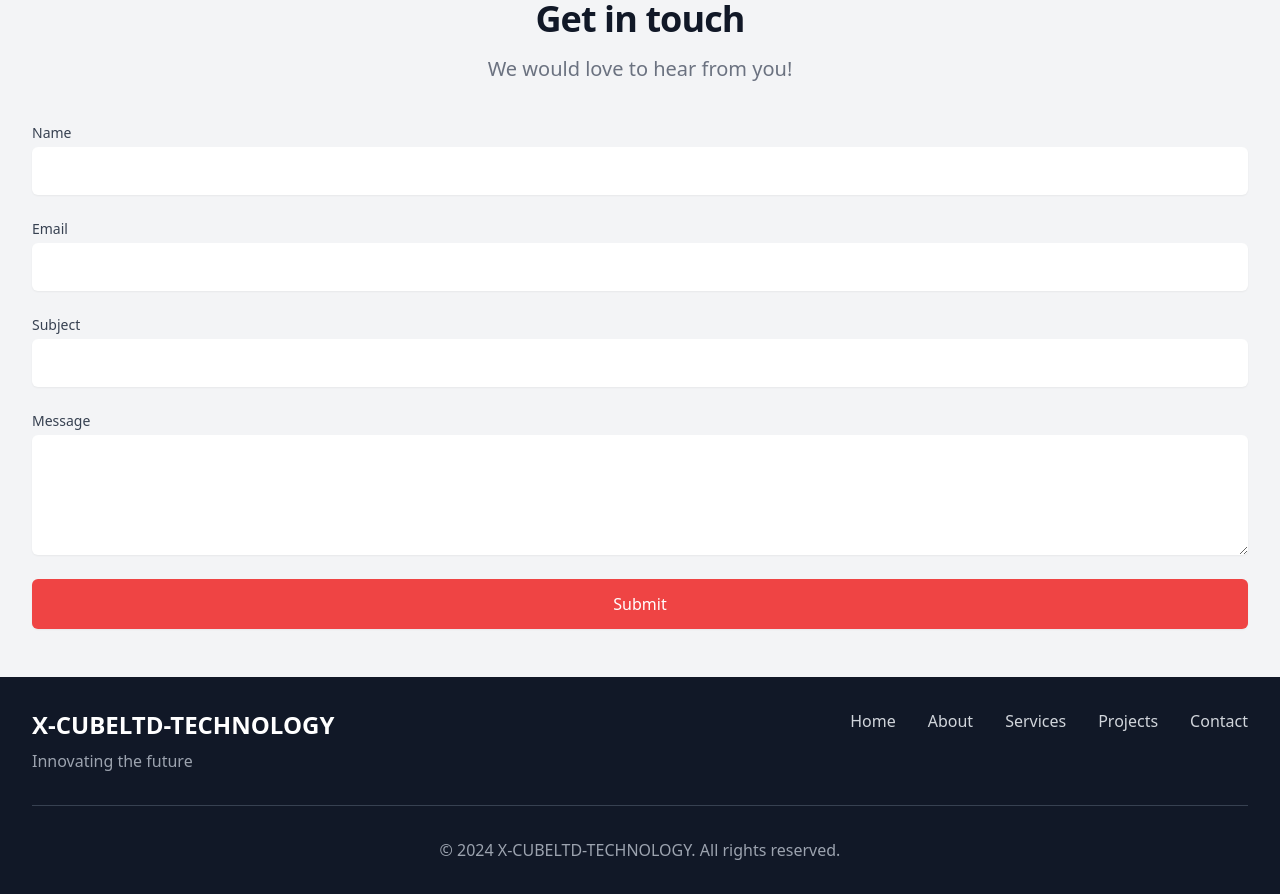
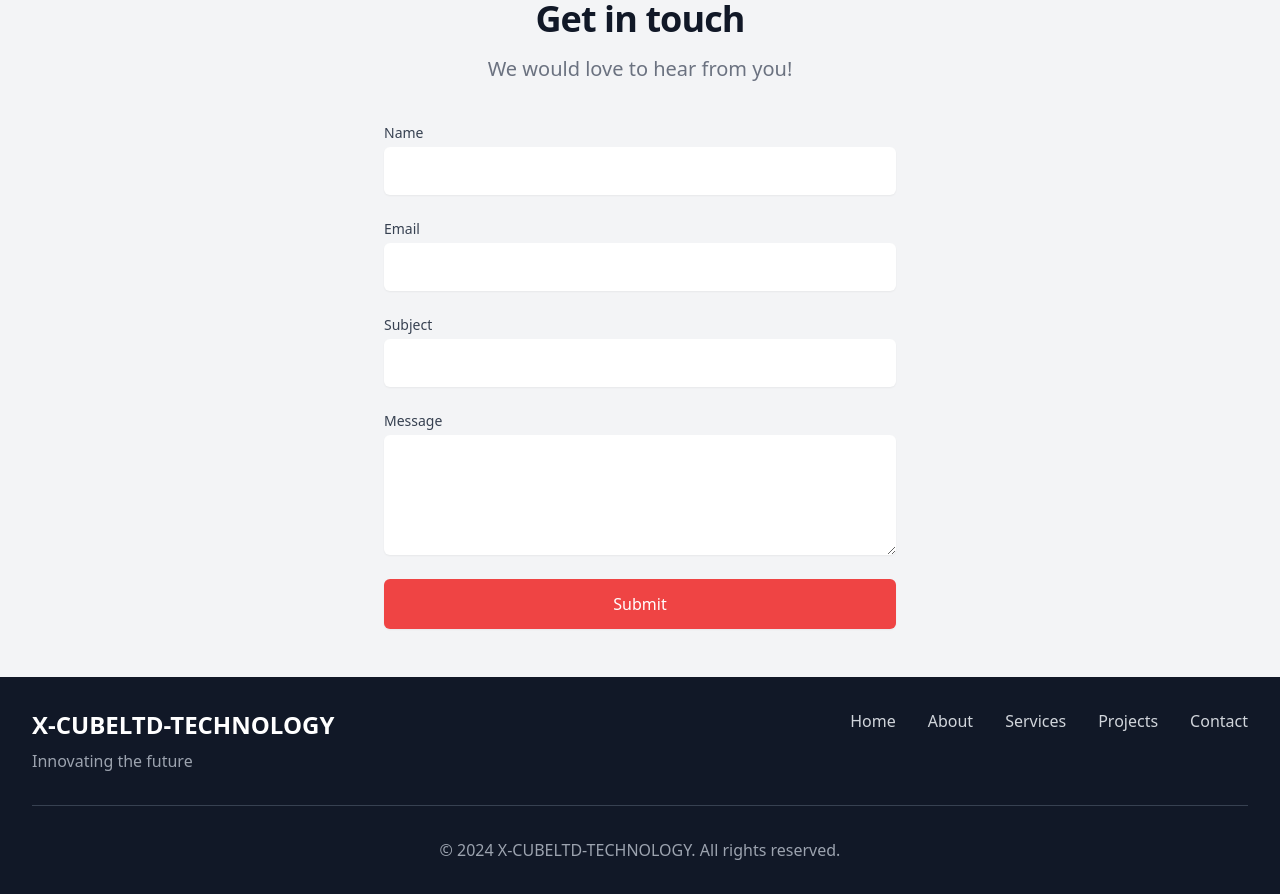
Before and after one commit to Iriboneye-Nina/X-CUBELTD, a React (Vite) app: page / in a window 1280 px wide. Shown: the part 3440-4334 px from the top of the page. Built offline with nearby package versions, Linux system fonts and the light colour scheme.

Commit message:
new-commit

```diff
--- a/src/Pages/ContactSection.jsx
+++ b/src/Pages/ContactSection.jsx
@@ -13,8 +13,8 @@ function ContactSection() {
             We would love to hear from you!
           </p>
         </div>
-        <div className="mt-10">
-          <form action="#" method="POST" className="grid grid-cols-1 gap-y-6 sm:grid-cols-2 sm:gap-x-8">
+        <div className="mt-10 flex justify-center">
+          <form action="https://formspree.io/f/{form_id}" method="POST" className="w-full max-w-lg grid grid-cols-1 gap-y-6 sm:grid-cols-2 sm:gap-x-8">
             <div className="sm:col-span-2">
               <label htmlFor="name" className="block text-sm font-medium text-gray-700">
                 Name
--- a/src/Pages/Navbar.jsx
+++ b/src/Pages/Navbar.jsx
@@ -22,7 +22,7 @@ const Navbar = () => {
           <li><Link to="services" smooth={true} duration={500} className="hover:text-red-500 cursor-pointer">Services</Link></li>
           <li><Link to="projects" smooth={true} duration={500} className="hover:text-red-500 cursor-pointer">Projects</Link></li>
           <li><Link to="contact" smooth={true} duration={500} className="hover:text-red-500 cursor-pointer">Contact</Link></li>
-          <li><Link to="joinus" smooth={true} duration={500} className="bg-red-500 px-4 py-2 rounded hover:bg-red-700 cursor-pointer">Join Us</Link></li>
+          <li><Link to="contact" smooth={true} duration={500} className="bg-red-500 px-4 py-2 rounded hover:bg-red-700 cursor-pointer">Join Us</Link></li>
         </ul>
         <div className="hidden md:flex space-x-4">
           <a href="https://facebook.com" target="_blank" rel="noopener noreferrer" className="text-white hover:text-red-500"><FaFacebook size={24} /></a>
```
